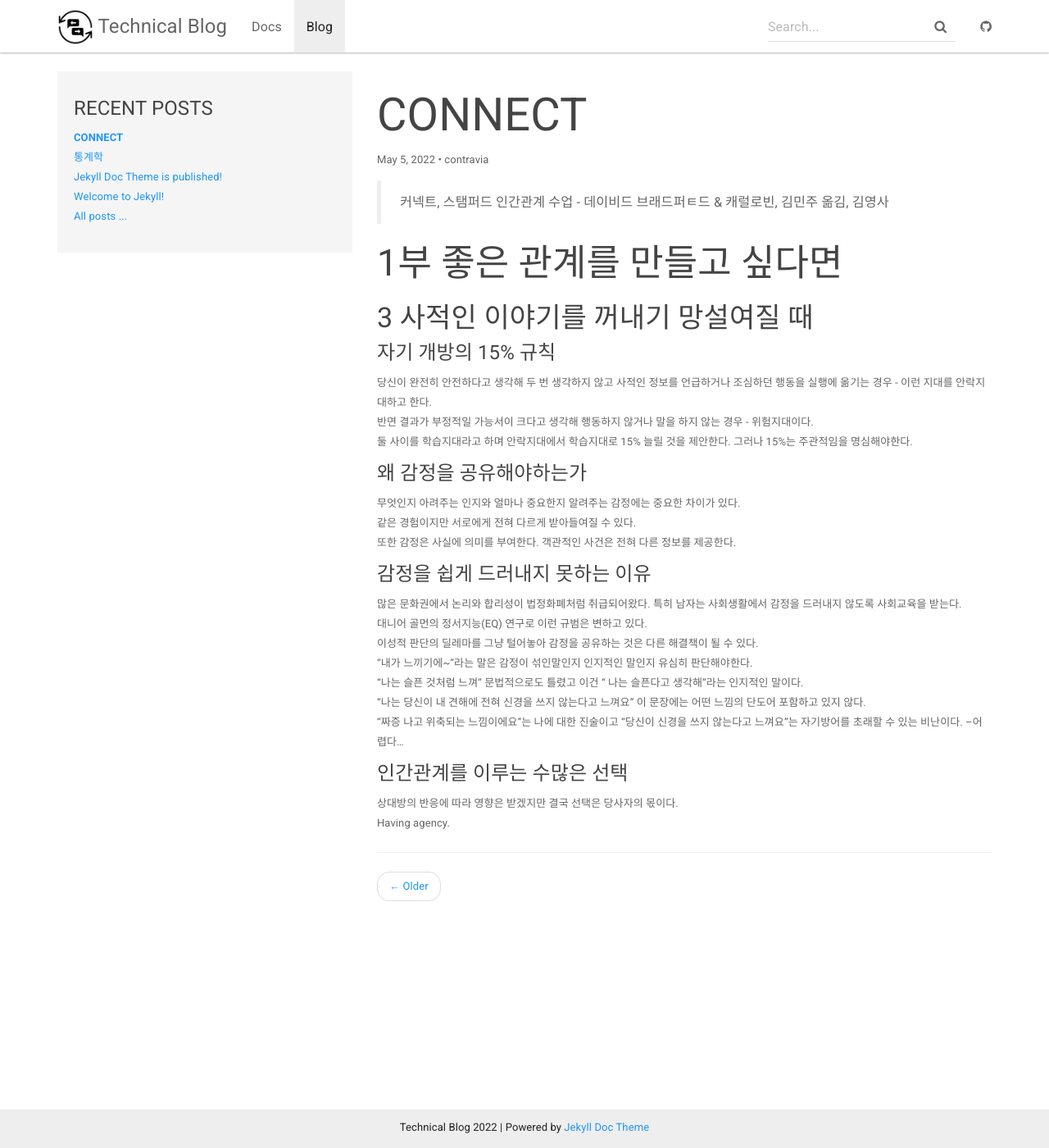
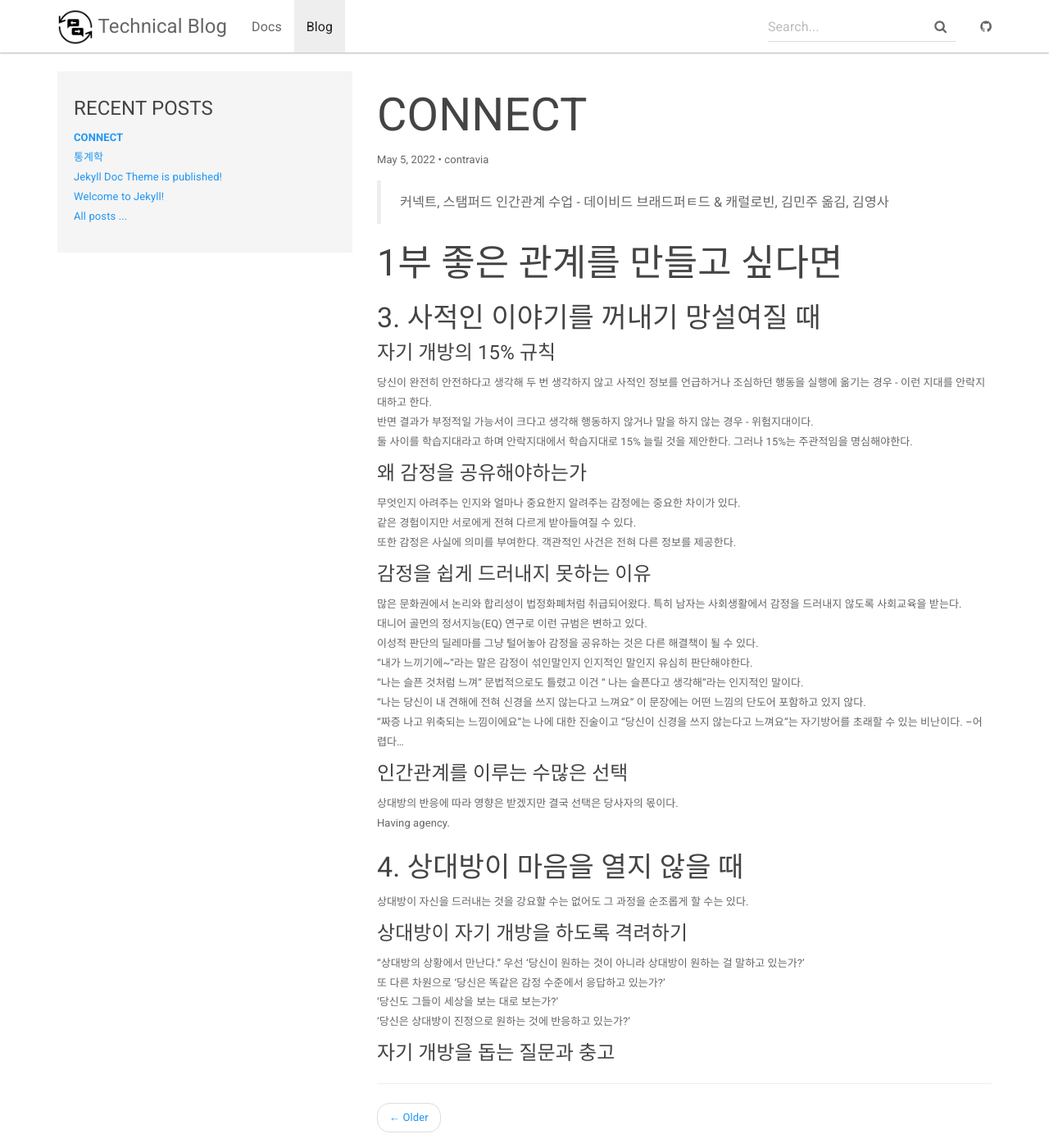
Before and after one commit to contravia-cloud/TechnicalBlog2, a Jekyll site: the page built from _posts/2022-05-05-connect.md, in a window 1280 px wide and 1400 px high. Shown: the whole window at 82% size. Built offline with Jekyll 4.4.1, drawn with Linux system fonts in a browser that asks for light colours.

Commit message:
Update 2022-05-05-connect.md

```diff
--- a/_posts/2022-05-05-connect.md
+++ b/_posts/2022-05-05-connect.md
@@ -7,7 +7,7 @@ author: contravia
 > 커넥트, 스탬퍼드 인간관계 수업 - 데이비드 브래드퍼ㅌ드 & 캐럴로빈, 김민주 옮김, 김영사
 
 ## 1부 좋은 관계를 만들고 싶다면
-### 3 사적인 이야기를 꺼내기 망설여질 때
+### 3. 사적인 이야기를 꺼내기 망설여질 때
 #### 자기 개방의 15% 규칙
  당신이 완전히 안전하다고 생각해 두 번 생각하지 않고 사적인 정보를 언급하거나 조심하던 행동을 실행에 옮기는 경우 - 이런 지대를 안락지대하고 한다.
  반면 결과가 부정적일 가능서이 크다고 생각해 행동하지 않거나 말을 하지 않는 경우 - 위험지대이다.
@@ -27,3 +27,13 @@ author: contravia
 #### 인간관계를 이루는 수많은 선택
  상대방의 반응에 따라 영향은 받겠지만 결국 선택은 당사자의 몫이다.
  Having agency.
+
+### 4. 상대방이 마음을 열지 않을 때
+ 상대방이 자신을 드러내는 것을 강요할 수는 없어도 그 과정을 순조롭게 할 수는 있다.
+#### 상대방이 자기 개방을 하도록 격려하기
+ "상대방의 상황에서 만난다."
+ 우선 '당신이 원하는 것이 아니라 상대방이 원하는 걸 말하고 있는가?'
+ 또 다른 차원으로 '당신은 똑같은 감정 수준에서 응답하고 있는가?'
+ '당신도 그들이 세상을 보는 대로 보는가?'
+ '당신은 상대방이 진정으로 원하는 것에 반응하고 있는가?'
+#### 자기 개방을 돕는 질문과 충고
```
